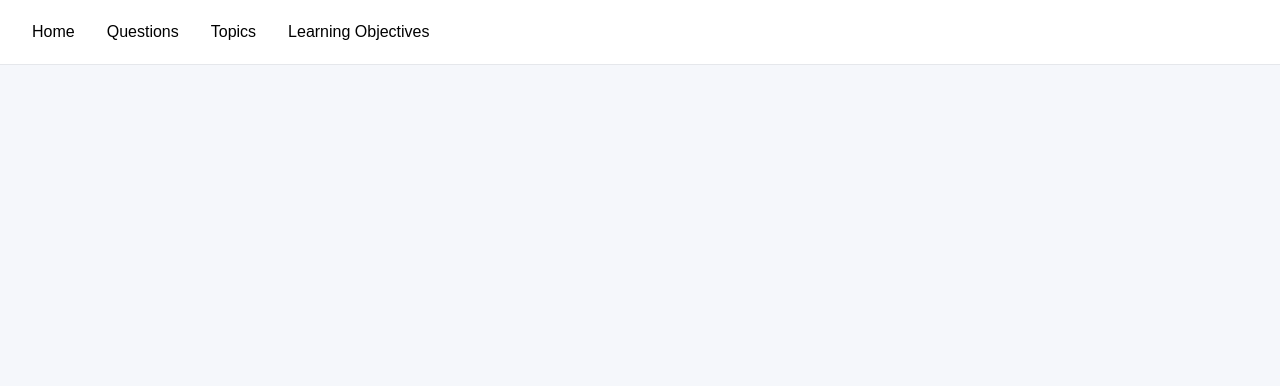
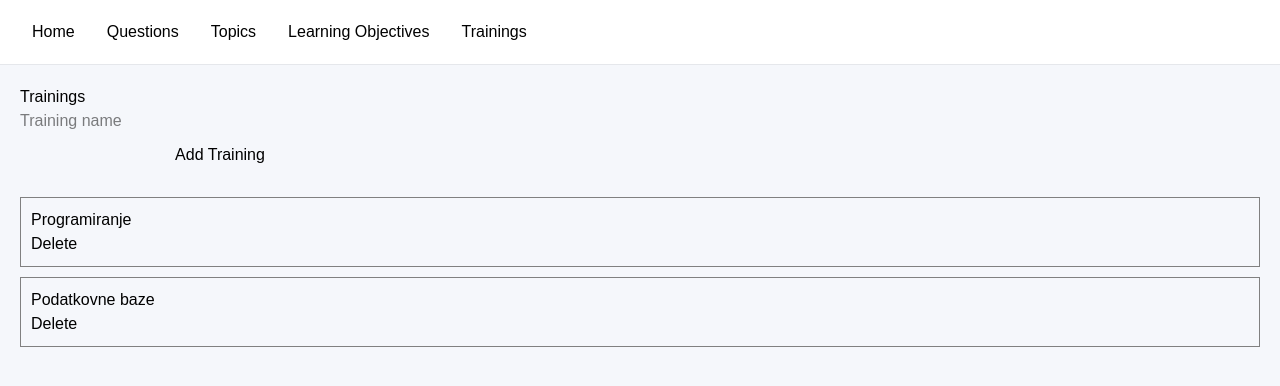
Before and after one commit to Pro-jaekt-3/Projekt3, a React (Vite) app in the folder frontend/: page /trainings in a window 1280 px wide. Shown: the top 386 px of the page. Built offline with nearby package versions, Linux system fonts and the light colour scheme; no server answers.

Commit message:
Issue #18

```diff
--- a/frontend/src/App.tsx
+++ b/frontend/src/App.tsx
@@ -6,6 +6,7 @@ import HomePage from "./pages/HomePage";
 import QuestionsPage from "./pages/QuestionsPage";
 import TopicsPage from "./pages/TopicsPage";
 import LearningObjectivesPage from "./pages/LearningObjectivesPage";
+import TrainingsPage from "./pages/TrainingsPage";
 
 function App() {
   return (
@@ -20,6 +21,8 @@ function App() {
         <Route path="/topics" element={<TopicsPage />} />
 
         <Route path="/learning-objectives" element={<LearningObjectivesPage />} />
+
+        <Route path="/trainings" element={<TrainingsPage />} />
       </Routes>
     </BrowserRouter>
   );
--- a/frontend/src/components/Navbar.tsx
+++ b/frontend/src/components/Navbar.tsx
@@ -7,9 +7,8 @@ function Navbar() {
         <Link to="/">Home</Link>
         <Link to="/questions">Questions</Link>
         <Link to="/topics">Topics</Link>
-        <Link to="/learning-objectives">
-          Learning Objectives
-        </Link>
+        <Link to="/learning-objectives">Learning Objectives</Link>
+        <Link to="/trainings">Trainings</Link>
       </div>
     </nav>
   );
--- /dev/null
+++ b/frontend/src/pages/TrainingsPage.tsx
@@ -0,0 +1,81 @@
+import { useState } from "react";
+
+function TrainingsPage() {
+  const [trainings, setTrainings] = useState([
+    { id: 1, name: "Programiranje" },
+    { id: 2, name: "Podatkovne baze" },
+  ]);
+
+  const [name, setName] = useState("");
+
+  const handleSubmit = (e: React.FormEvent) => {
+    e.preventDefault();
+
+    if (!name) return;
+
+    setTrainings([
+      ...trainings,
+      {
+        id: Date.now(),
+        name,
+      },
+    ]);
+
+    setName("");
+  };
+
+  const handleDelete = (id: number) => {
+  setTrainings(
+    trainings.filter((training) => training.id !== id)
+  );
+};
+
+  return (
+    <div style={{ padding: "20px" }}>
+      <h1>Trainings</h1>
+
+      <form
+        onSubmit={handleSubmit}
+        style={{
+          marginBottom: "30px",
+          display: "flex",
+          flexDirection: "column",
+          gap: "10px",
+          maxWidth: "400px",
+        }}
+      >
+        <input
+          type="text"
+          placeholder="Training name"
+          value={name}
+          onChange={(e) => setName(e.target.value)}
+        />
+
+        <button type="submit">
+          Add Training
+        </button>
+      </form>
+
+      {trainings.map((training) => (
+        <div
+          key={training.id}
+          style={{
+            border: "1px solid gray",
+            padding: "10px",
+            marginBottom: "10px",
+          }}
+        >
+          <h3>{training.name}</h3>
+
+        <button
+        onClick={() => handleDelete(training.id)}
+        >
+        Delete
+        </button>
+        </div>
+      ))}
+    </div>
+  );
+}
+
+export default TrainingsPage;
--- /dev/null
+++ b/frontend/src/services/trainingService.ts
@@ -0,0 +1,18 @@
+const API_URL = "http://localhost:3000/trainings";
+
+export const getTrainings = async () => {
+  const response = await fetch(API_URL);
+  return response.json();
+};
+
+export const createTraining = async (name: string) => {
+  const response = await fetch(API_URL, {
+    method: "POST",
+    headers: {
+      "Content-Type": "application/json",
+    },
+    body: JSON.stringify({ name }),
+  });
+
+  return response.json();
+};
```
